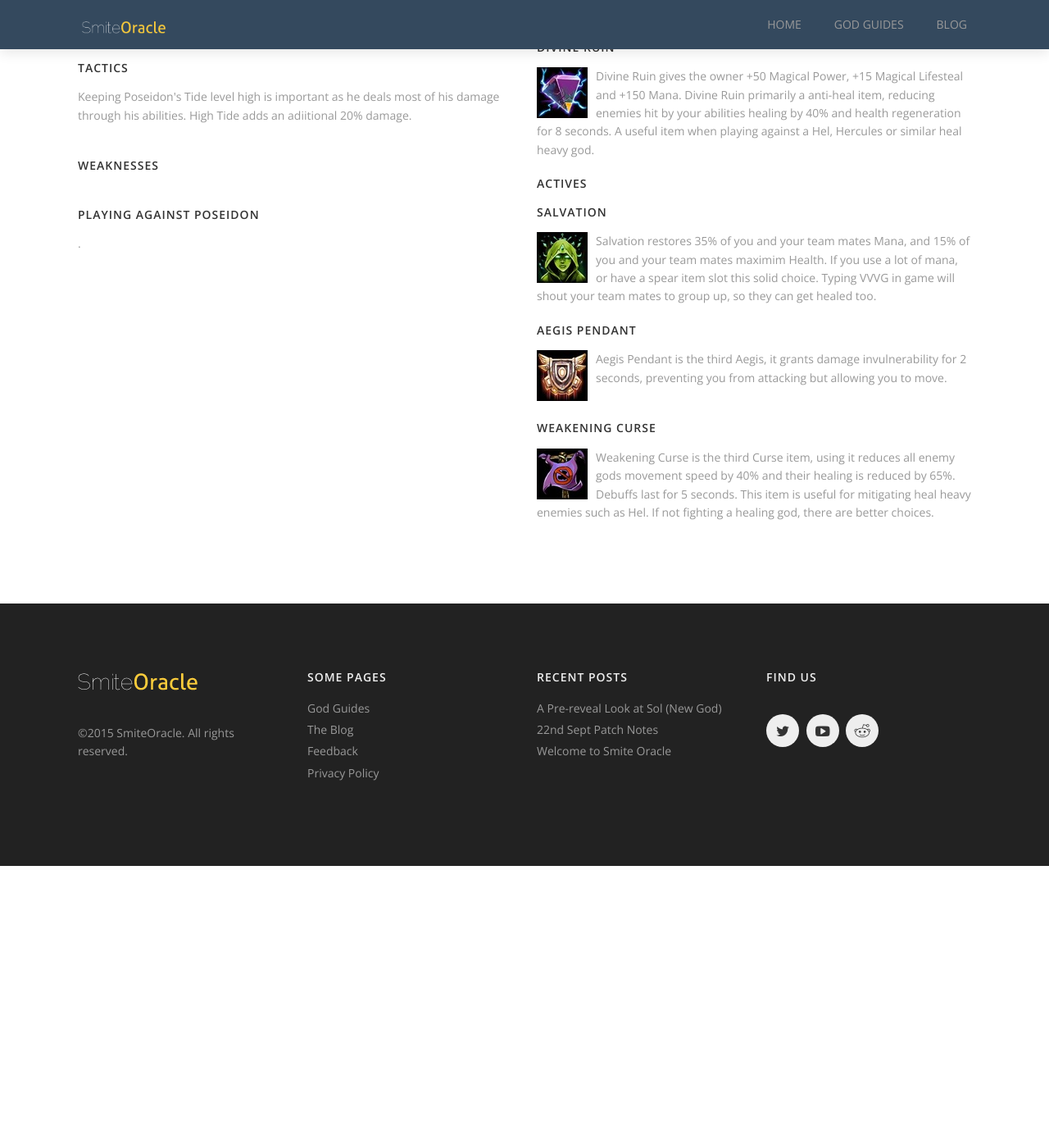
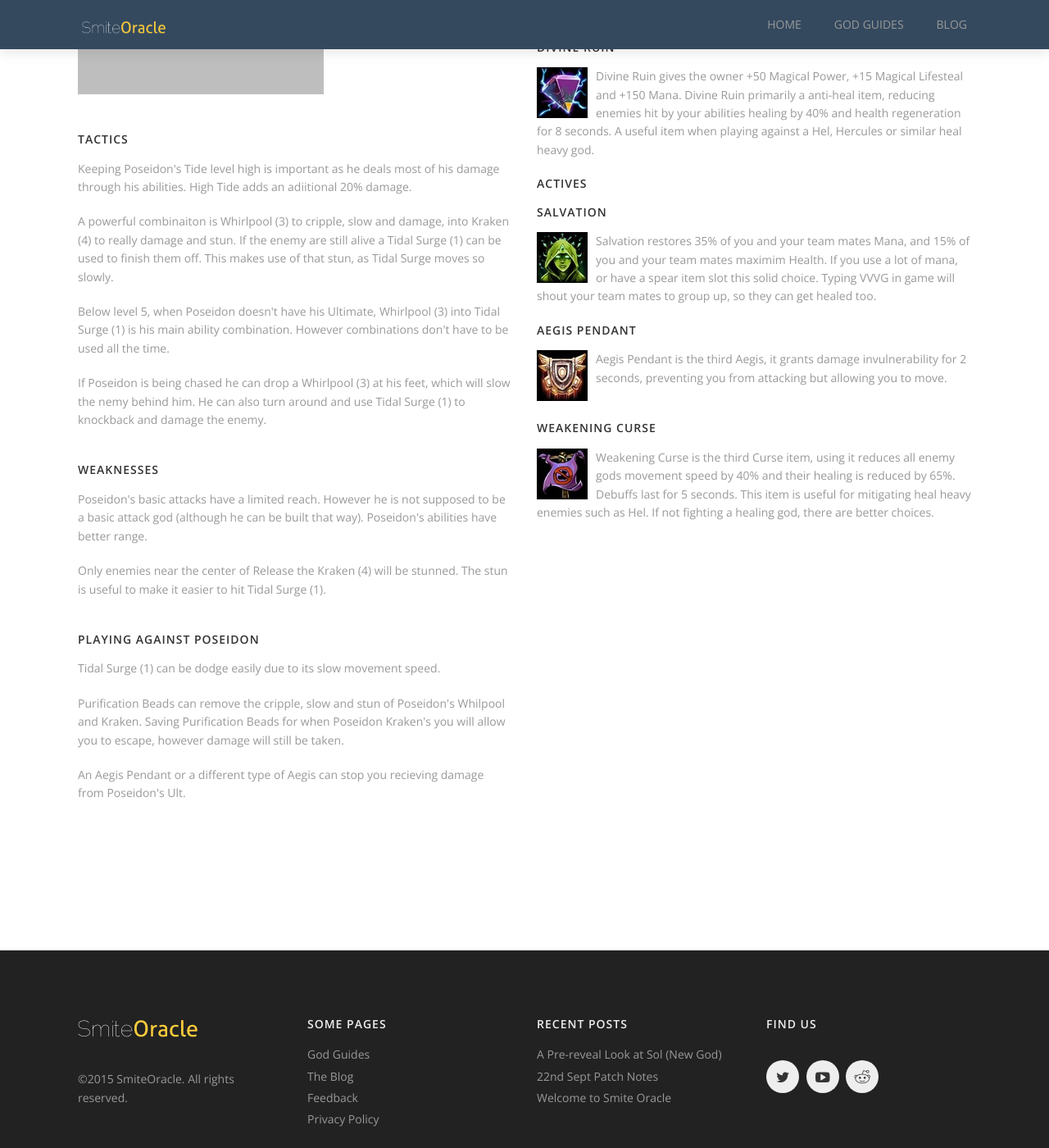
Before and after one commit to etims1/etims1.github.io, a Jekyll site: the page built from god-guides/poseidon.html, in a window 1280 px wide and 1400 px high, scrolled down 1688 px. Shown: the whole window at 82% size. Built offline with Jekyll 4.4.1, drawn with Linux system fonts in a browser that asks for light colours; nearby versions of some CDN libraries; before the commit the page ends 2744 px from its top, so only the background shows below that; some of the changed text lies outside the part shown.

Commit message:
Updated poseidon, cleaned up yml

```diff
--- a/_data/clients.yml
+++ /dev/null
@@ -1,6 +0,0 @@
-- image: images/@stock/client-1.png
-- image: images/@stock/client-2.png
-- image: images/@stock/client-3.png
-- image: images/@stock/client-4.png
-- image: images/@stock/client-5.png
-- image: images/@stock/client-6.png
--- a/_layouts/post.html
+++ b/_layouts/post.html
@@ -45,6 +45,7 @@
                 })();
             </script>
             <noscript>Please enable JavaScript to view the <a href="https://disqus.com/?ref_noscript" rel="nofollow">comments powered by Disqus.</a></noscript>
+
     </div>
     <div class='four spacing'></div>
   </div>
--- a/god-guides/poseidon.html
+++ b/god-guides/poseidon.html
@@ -44,6 +44,7 @@
 
         <h4>Tidal Surge (1)</h4>
         <p>Poseidon summons a wave which travels in a line in front of him, damaging and knocking back all enemies hit. Damage is increased +70% of his Magical Power. Tidal Surge decreases the Tidal meter by 35%.</p>
+        <p class='itallic'>This ability can be easy to dodge because it moves slowly. Using it to clear waves, or in combination with Whirlpool (which applies a slow to enemies) will make most efficient use of it.</p>
 
         <h4>Trident (2)</h4>
         <p>Trident activates a self-buff which grants a Movement Speed increase and making his basics attacks fire 2 additional shots in a spread for 6 seconds. The shots deal 20% more damage, based on Poseidon's Magical Power. Successful shots increases his Tidal Level.</p>
@@ -51,10 +52,10 @@
 
         <h4>Whirlpool (3)</h4>
         <p>Poseidon summons a whirlpool at a ground location in front of him, pulling enemies to the center. The whirlpool cripples (prevents movement abilities) and damages every 0.5 seconds for 3 seconds. Whirlpool reduces Poseidon's Tidal Level by 25%. Damage is increased by +15%.</p>
-        <p class='itallic'></p>
 
         <h4>Release the Kraken (4)</h4>
         <p>Summoned at a target location in front of him, a Kraken appears front a large whirlpool damaging and slowing enenmies caught. Enemies in the center take additional damage, are knocked into the air and stunned. The Kraken reduces Poseidon's Tidal meter by 50%. Damage is increased by 30%, up to 60% at the center of the ability.</p>
+        <p class='itallic'></p>
 
         <div class='spacing'></div>
         <div class='row'>
@@ -66,12 +67,18 @@
 
           <h4 class='padding-top'>Tactics</h4>
           <p>Keeping Poseidon's Tide level high is important as he deals most of his damage through his abilities. High Tide adds an adiitional 20% damage.</p>
+          <p>A powerful combinaiton is Whirlpool (3) to cripple, slow and damage, into Kraken (4) to really damage and stun. If the enemy are still alive a Tidal Surge (1) can be used to finish them off. This makes use of that stun, as Tidal Surge moves so slowly.</p>
+          <p>Below level 5, when Poseidon doesn't have his Ultimate, Whirlpool (3) into Tidal Surge (1) is his main ability combination. However combinations don't have to be used all the time.</p>
+          <p>If Poseidon is being chased he can drop a Whirlpool (3) at his feet, which will slow the nemy behind him. He can also turn around and use Tidal Surge (1) to knockback and damage the enemy.</p>
 
           <h4 class='padding-top'>Weaknesses</h4>
-          <p></p>
+          <p>Poseidon's basic attacks have a limited reach. However he is not supposed to be a basic attack god (although he can be built that way). Poseidon's abilities have better range.</p>
+          <p>Only enemies near the center of Release the Kraken (4) will be stunned. The stun is useful to make it easier to hit Tidal Surge (1).</p>
 
           <h4 class='padding-top'>Playing Against Poseidon</h4>
-          <p>.</p>
+          <p>Tidal Surge (1) can be dodge easily due to its slow movement speed.</p>
+          <p>Purification Beads can remove the cripple, slow and stun of Poseidon's Whilpool and Kraken. Saving Purification Beads for when Poseidon Kraken's you will allow you to escape, however damage will still be taken.</p>
+          <p>An Aegis Pendant or a different type of Aegis can stop you recieving damage from Poseidon's Ult.</p>
 
         <div class='four spacing'></div>
     </div>
```
Also changed, not shown: _data/members.yml (+2 -37 lines), _includes/sidebar.html (+8 -1 lines). Lines whose indentation alone changed are shown as unchanged.
